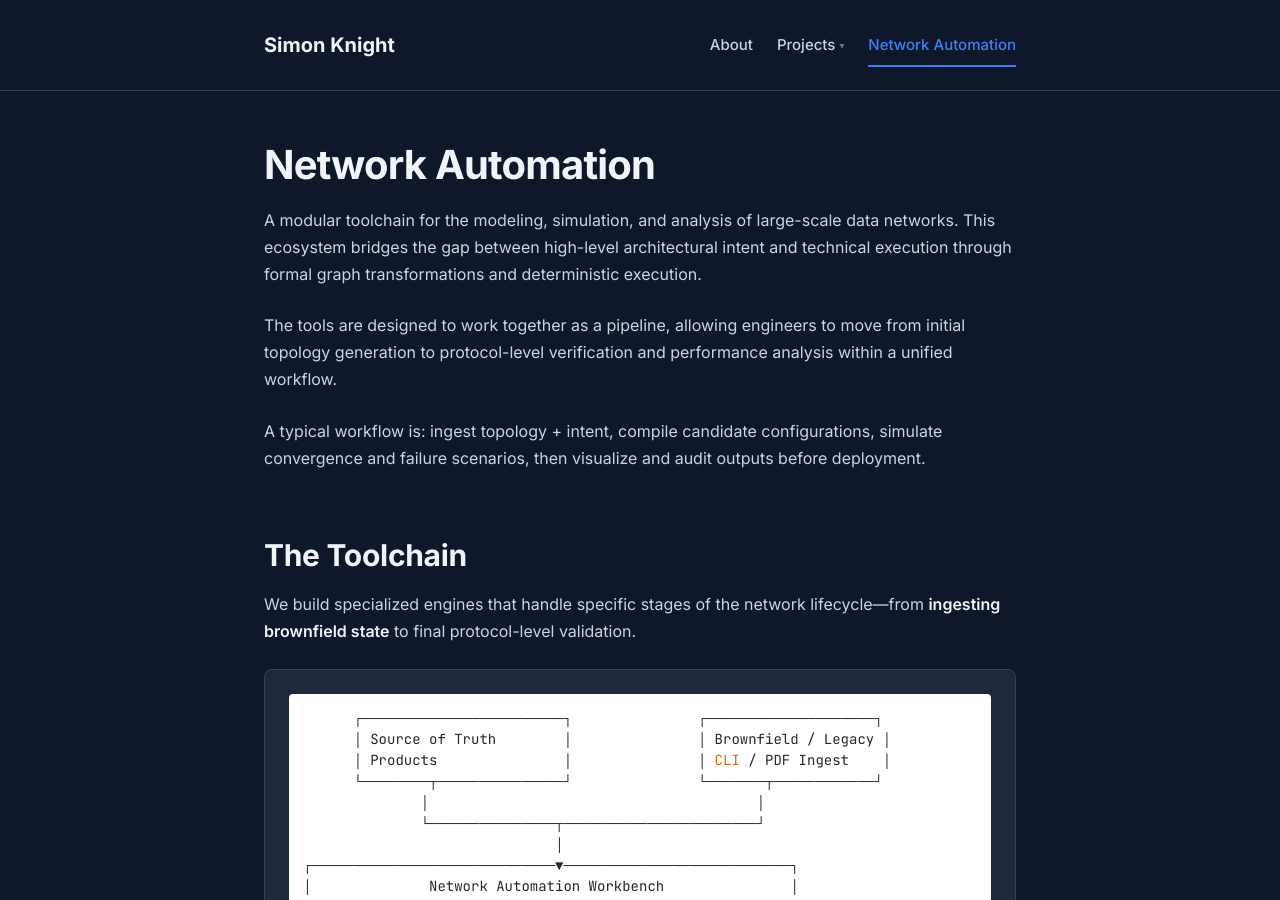
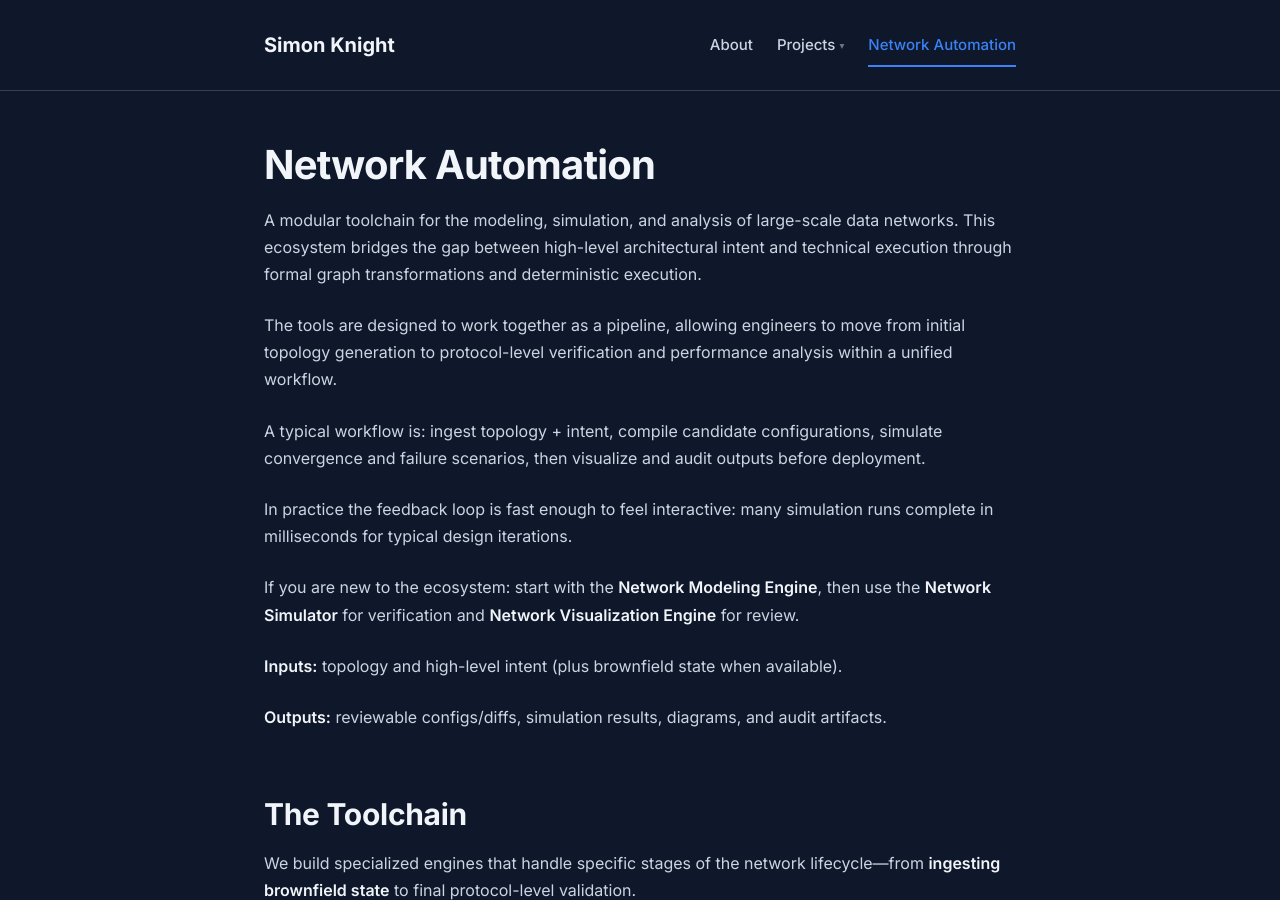
Before and after one commit to sk2/sk2.github.com, a Jekyll site: the page built from network-automation.md, in a window 1280 px wide and 900 px high. Built offline with Jekyll 4.4.1, drawn with Linux system fonts in a browser that asks for light colours; nearby versions of some CDN libraries; our own code applies the rules of GitHub Pages for plain Markdown files.

Commit message:
Add quickstart and input/output framing

```diff
--- a/network-automation.md
+++ b/network-automation.md
@@ -9,6 +9,14 @@ A modular toolchain for the modeling, simulation, and analysis of large-scale da
 The tools are designed to work together as a pipeline, allowing engineers to move from initial topology generation to protocol-level verification and performance analysis within a unified workflow.
 
 A typical workflow is: ingest topology + intent, compile candidate configurations, simulate convergence and failure scenarios, then visualize and audit outputs before deployment.
+
+In practice the feedback loop is fast enough to feel interactive: many simulation runs complete in milliseconds for typical design iterations.
+
+If you are new to the ecosystem: start with the **Network Modeling Engine**, then use the **Network Simulator** for verification and **Network Visualization Engine** for review.
+
+**Inputs:** topology and high-level intent (plus brownfield state when available).
+
+**Outputs:** reviewable configs/diffs, simulation results, diagrams, and audit artifacts.
 
 ## The Toolchain
 
```
